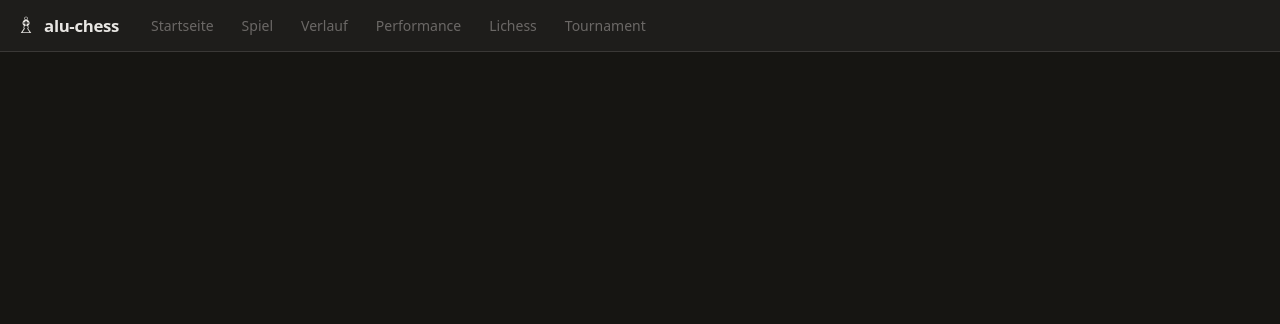
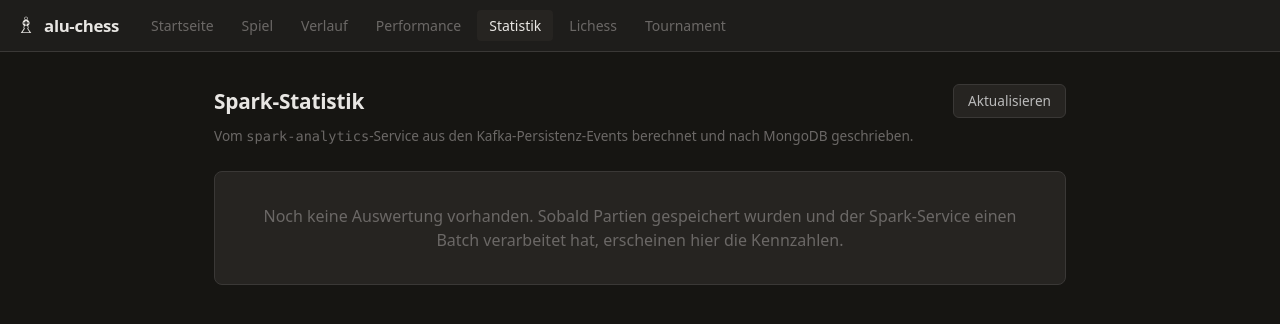
Before and after one commit to luiszink/alu-chess-web, a React (Vite) app: page /analytics in a window 1280 px wide. Shown: the top 324 px of the page. Built offline with nearby package versions, Linux system fonts and the light colour scheme.

Commit message:
feat(analytics): add AnalyticsPage and API integration for chess statistics

```diff
--- a/src/App.tsx
+++ b/src/App.tsx
@@ -6,6 +6,7 @@ import PlayPage from './pages/PlayPage';
 import HistoryPage from './pages/HistoryPage';
 import AnalysePage from './pages/AnalysePage';
 import PerformancePage from './pages/PerformancePage';
+import AnalyticsPage from './pages/AnalyticsPage';
 import LichessPage from './pages/LichessPage';
 import TournamentPage from './pages/TournamentPage';
 
@@ -20,6 +21,7 @@ function App() {
           <Route path="/history" element={<HistoryPage />} />
           <Route path="/analyse" element={<AnalysePage />} />
           <Route path="/performance" element={<PerformancePage />} />
+          <Route path="/analytics"   element={<AnalyticsPage />} />
           <Route path="/lichess"     element={<LichessPage />} />
           <Route path="/tournament"  element={<TournamentPage />} />
           <Route path="/tools"       element={<Navigate to="/play" replace />} />
--- /dev/null
+++ b/src/api/analyticsApi.ts
@@ -0,0 +1,18 @@
+import type { AnalyticsSummary } from '../types/analytics';
+
+const BASE = '';
+
+async function json<T>(r: Response): Promise<T> {
+  if (!r.ok) {
+    let body: unknown;
+    try { body = await r.json(); } catch { body = await r.text(); }
+    throw body;
+  }
+  return r.json();
+}
+
+export const analyticsApi = {
+  // Vom Controller bedient, der die Spark-Zusammenfassung aus MongoDB liest.
+  getSummary: () =>
+    fetch(`${BASE}/api/controller/analytics/summary`).then(r => json<AnalyticsSummary>(r)),
+};
--- a/src/components/Layout/NavBar.tsx
+++ b/src/components/Layout/NavBar.tsx
@@ -5,6 +5,7 @@ const NAV_LINKS = [
   { to: '/play',        label: 'Spiel'       },
   { to: '/history',     label: 'Verlauf'     },
   { to: '/performance', label: 'Performance' },
+  { to: '/analytics',   label: 'Statistik'   },
   { to: '/lichess',     label: 'Lichess'     },
   { to: '/tournament',  label: 'Tournament'  },
 ];
--- /dev/null
+++ b/src/pages/AnalyticsPage.tsx
@@ -0,0 +1,168 @@
+import { useCallback, useEffect, useState } from 'react';
+import toast from 'react-hot-toast';
+import { analyticsApi } from '../api/analyticsApi';
+import type { AnalyticsSummary } from '../types/analytics';
+
+// Lesbare Labels fuer die Ergebnis-Schluessel.
+const RESULT_LABELS: Record<string, string> = {
+  '1-0': 'Weiß gewinnt',
+  '0-1': 'Schwarz gewinnt',
+  '1/2-1/2': 'Remis',
+};
+
+function StatCard({ label, value }: { label: string; value: string }) {
+  return (
+    <div
+      style={{
+        background: 'var(--card)',
+        border: '1px solid var(--border)',
+        borderRadius: '8px',
+        padding: '18px 20px',
+        flex: '1 1 160px',
+      }}
+    >
+      <div style={{ color: 'var(--muted)', fontSize: '0.8rem', marginBottom: '6px' }}>{label}</div>
+      <div style={{ color: 'var(--heading)', fontSize: '1.8rem', fontWeight: 700, lineHeight: 1 }}>{value}</div>
+    </div>
+  );
+}
+
+function DistributionBars({
+  title,
+  counts,
+  total,
+  labels,
+}: {
+  title: string;
+  counts: Record<string, number>;
+  total: number;
+  labels?: Record<string, string>;
+}) {
+  const entries = Object.entries(counts).sort((a, b) => b[1] - a[1]);
+
+  return (
+    <div
+      style={{
+        background: 'var(--card)',
+        border: '1px solid var(--border)',
+        borderRadius: '8px',
+        padding: '20px',
+      }}
+    >
+      <h3 style={{ color: 'var(--heading)', fontSize: '1rem', fontWeight: 600, margin: '0 0 16px' }}>{title}</h3>
+      {entries.length === 0 ? (
+        <div style={{ color: 'var(--muted)', fontSize: '0.875rem' }}>Keine Daten.</div>
+      ) : (
+        <div style={{ display: 'flex', flexDirection: 'column', gap: '12px' }}>
+          {entries.map(([key, count]) => {
+            const pct = total > 0 ? Math.round((count / total) * 100) : 0;
+            return (
+              <div key={key}>
+                <div style={{ display: 'flex', justifyContent: 'space-between', fontSize: '0.85rem', marginBottom: '4px' }}>
+                  <span style={{ color: 'var(--text)' }}>{labels?.[key] ?? key}</span>
+                  <span style={{ color: 'var(--muted)' }}>
+                    {count} · {pct}%
+                  </span>
+                </div>
+                <div style={{ background: 'var(--surface)', borderRadius: '4px', height: '10px', overflow: 'hidden' }}>
+                  <div style={{ width: `${pct}%`, height: '100%', background: 'var(--green)', borderRadius: '4px', transition: 'width 0.3s' }} />
+                </div>
+              </div>
+            );
+          })}
+        </div>
+      )}
+    </div>
+  );
+}
+
+export default function AnalyticsPage() {
+  const [summary, setSummary] = useState<AnalyticsSummary | null>(null);
+  const [loading, setLoading] = useState(true);
+
+  const load = useCallback(async () => {
+    setLoading(true);
+    try {
+      setSummary(await analyticsApi.getSummary());
+    } catch {
+      toast.error('Analytics konnten nicht geladen werden.');
+    } finally {
+      setLoading(false);
+    }
+  }, []);
+
+  useEffect(() => {
+    void load();
+  }, [load]);
+
+  const generatedAt =
+    summary?.generatedAt != null ? new Date(summary.generatedAt).toLocaleString('de-DE') : null;
+
+  return (
+    <div style={{ maxWidth: '900px', margin: '0 auto', padding: '32px 24px', width: '100%' }}>
+      <div style={{ display: 'flex', alignItems: 'center', justifyContent: 'space-between', marginBottom: '8px' }}>
+        <h2 style={{ color: 'var(--heading)', fontSize: '1.3rem', fontWeight: 700, margin: 0, letterSpacing: '-0.01em' }}>
+          Spark-Statistik
+        </h2>
+        <button
+          onClick={() => void load()}
+          disabled={loading}
+          style={{
+            background: 'var(--card)',
+            color: 'var(--text)',
+            border: '1px solid var(--border)',
+            borderRadius: '6px',
+            padding: '6px 14px',
+            fontSize: '0.85rem',
+            cursor: loading ? 'default' : 'pointer',
+            opacity: loading ? 0.6 : 1,
+          }}
+        >
+          {loading ? 'Lädt…' : 'Aktualisieren'}
+        </button>
+      </div>
+      <p style={{ color: 'var(--muted)', fontSize: '0.85rem', margin: '0 0 24px' }}>
+        Vom <code>spark-analytics</code>-Service aus den Kafka-Persistenz-Events berechnet und nach MongoDB geschrieben.
+        {generatedAt && <> · Stand: {generatedAt}</>}
+      </p>
+
+      {loading && !summary ? (
+        <div style={{ color: 'var(--muted)' }}>Lade Statistik…</div>
+      ) : !summary?.available ? (
+        <div
+          style={{
+            background: 'var(--card)',
+            border: '1px solid var(--border)',
+            borderRadius: '8px',
+            padding: '32px',
+            textAlign: 'center',
+            color: 'var(--muted)',
+          }}
+        >
+          Noch keine Auswertung vorhanden. Sobald Partien gespeichert wurden und der Spark-Service einen Batch
+          verarbeitet hat, erscheinen hier die Kennzahlen.
+        </div>
+      ) : (
+        <div style={{ display: 'flex', flexDirection: 'column', gap: '24px' }}>
+          <div style={{ display: 'flex', gap: '16px', flexWrap: 'wrap' }}>
+            <StatCard label="Partien gesamt" value={String(summary.totalGames)} />
+            <StatCard label="Ø Zugzahl" value={summary.averageMoveCount.toFixed(1)} />
+          </div>
+
+          <DistributionBars
+            title="Ergebnisverteilung"
+            counts={summary.resultCounts}
+            total={summary.totalGames}
+            labels={RESULT_LABELS}
+          />
+
+          <DistributionBars
+            title="Partien je Zeitkontrolle"
+            counts={summary.timeControlCounts}
+            total={summary.totalGames}
+          />
+        </div>
+      )}
+    </div>
+  );
+}
--- /dev/null
+++ b/src/types/analytics.ts
@@ -0,0 +1,14 @@
+// Spark-Analytics-Zusammenfassung, berechnet vom spark-analytics-Service und
+// nach MongoDB geschrieben. Wird ueber den Controller-Endpoint
+// GET /api/controller/analytics/summary ausgeliefert.
+export interface AnalyticsSummary {
+  /** false, solange Spark noch keine Auswertung erzeugt hat (oder Mongo nicht erreichbar ist). */
+  available: boolean;
+  generatedAt: string | null;
+  totalGames: number;
+  averageMoveCount: number;
+  /** Partien je Ergebnis, z. B. { "1-0": 5, "0-1": 4, "1/2-1/2": 3 }. */
+  resultCounts: Record<string, number>;
+  /** Partien je Zeitkontrolle, z. B. { "Blitz": 8, "none": 4 }. */
+  timeControlCounts: Record<string, number>;
+}
```
